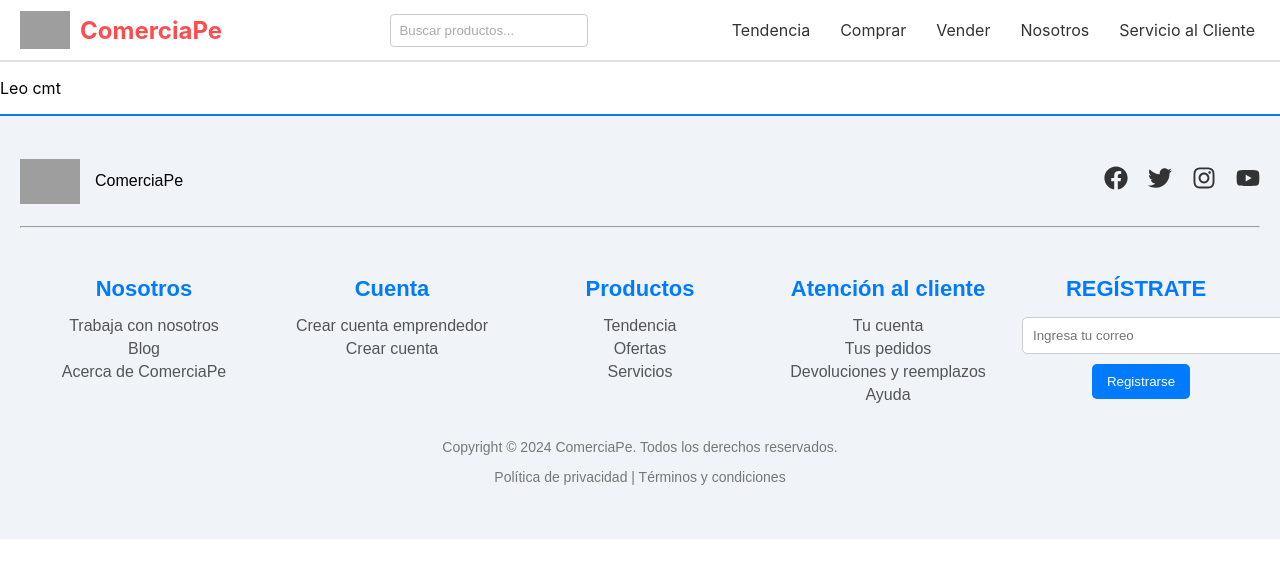
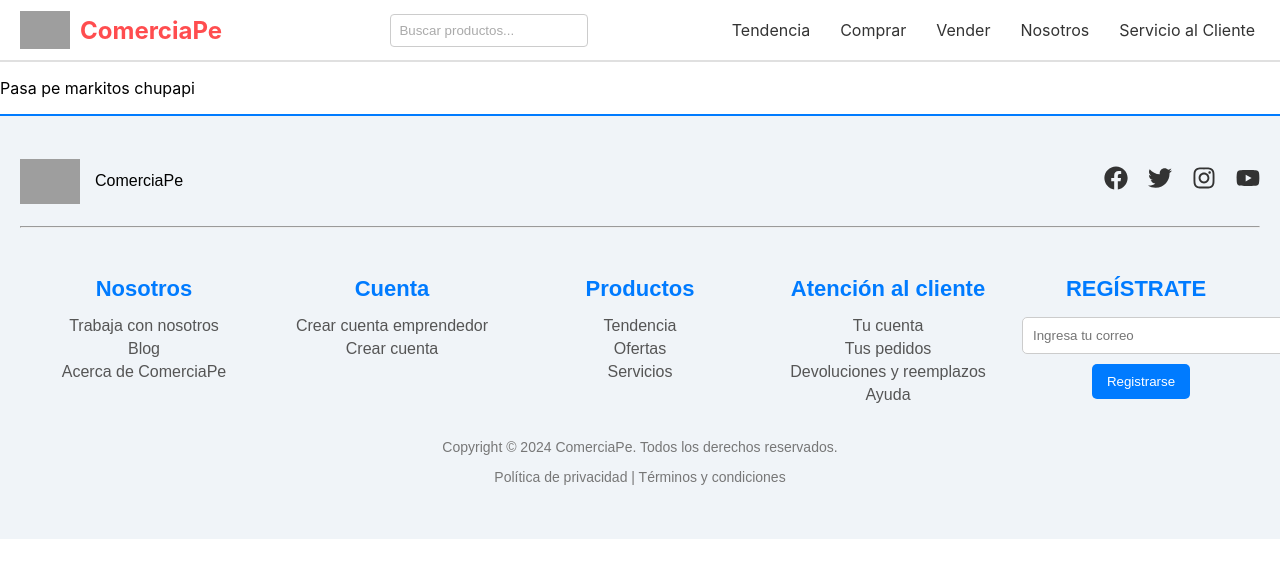
Before and after one commit to Tonysito/EFSRT-II_APLICATIVO_WEB, a React (Create React App) app: page /registro in a window 1280 px wide. Shown: the top 578 px of the page. Built offline with nearby package versions, Linux system fonts and the light colour scheme; grey boxes are pictures that could not be loaded.

Commit message:
oe no te creas habil markiños

```diff
--- a/src/registro.jsx
+++ b/src/registro.jsx
@@ -3,7 +3,7 @@ import React from "react";
 const Registro = () =>{
     return(
         <div>
-            <p>Leo cmt</p>
+            <p>Pasa pe markitos chupapi</p>
         </div>
     );
 }
```
